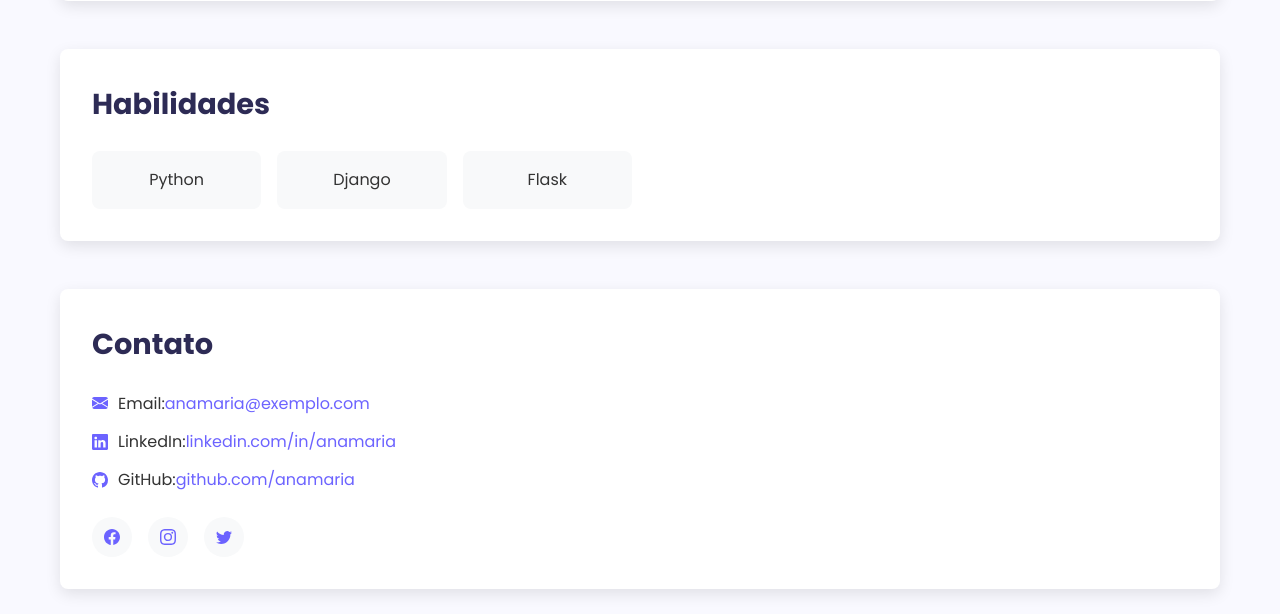
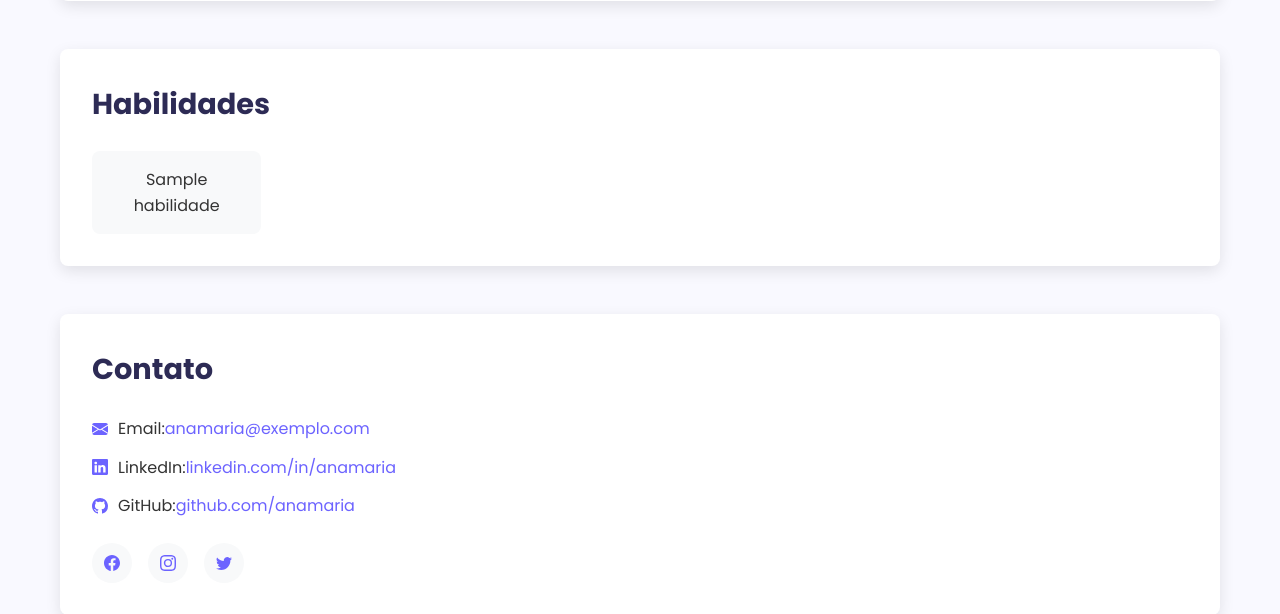
Before and after one commit to anamariagds/deployportfolio, a Django app: page / in a window 1280 px wide. Shown: the part 772-1386 px from the top of the page. Run offline with Django 5.2, Linux system fonts and the light colour scheme; tables that the repository leaves empty hold one stand-in row (values such as "Sample post").

Commit message:
views e templates dinamicos para habilidades e projetos

```diff
--- a/portfolio/templates/home.html
+++ b/portfolio/templates/home.html
@@ -22,8 +22,8 @@
     <section class="skills-section">
         <h2>Habilidades</h2>
         <ul class="skills-list">
-            {% for nome, dados in habilidades.items %}
-                <li class="skill-item" >{{ dados.nome }}</li>
+            {% for habilidade in habilidades %}
+                <li class="skill-item" >{{ habilidade.nome }}</li>
             {% endfor %}
         </ul>
     </section>
--- a/portfolio/templates/projetos.html
+++ b/portfolio/templates/projetos.html
@@ -9,9 +9,9 @@
         <p>Aqui estão alguns dos projetos que desenvolvi. Clique em um projeto para ver mais detalhes.</p>
 
         <ul class="project-list">
-            {% for nome, dados in projetos.items %}
+            {% for projeto in projetos %}
                 <li class="project-item">
-                    <a href="{% url 'detalhes_projeto' id_projeto=nome %}">{{ dados.titulo }}</a>
+                    <a href="{% url 'detalhes_projeto' id_projeto=projeto.id %}">{{ projeto.titulo }}</a>
                 </li>
             {% endfor %}
         </ul>
--- a/portfolio/views.py
+++ b/portfolio/views.py
@@ -1,13 +1,26 @@
-from django.shortcuts import render
-from .dados import habilidades, projetos
+from django.shortcuts import render, redirect
+#from .dados import habilidades, projetos
+from .models import Habilidade, Projeto
+#from .forms import ContatoForm
+from django.core.mail import EmailMessage
+from django.conf import settings
+from django.contrib import messages
 
 # Create your views here.
 def home(request):
+    habilidades = Habilidade.objects.all()
     return render(request, 'home.html', {'habilidades': habilidades})
-
 def lista_projetos(request):
+    projetos = Projeto.objects.all()
     return render(request, 'projetos.html', {'projetos': projetos})
 
 def detalhes_projeto(request, id_projeto):
-    projeto = projetos.get(id_projeto)
+    projeto = Projeto.objects.get(id=id_projeto)
     return render(request, 'detalhes_projeto.html', {'projeto': projeto})
+
+# def lista_projetos(request):
+#     return render(request, 'projetos.html', {'projetos': projetos})
+
+# def detalhes_projeto(request, id_projeto):
+#     projeto = projetos.get(id_projeto)
+#     return render(request, 'detalhes_projeto.html', {'projeto': projeto})
--- /dev/null
+++ b/requirements.txt
@@ -0,0 +1,5 @@
+asgiref==3.8.1
+Django==5.2.1
+django-recaptcha==4.1.0
+python-decouple==3.8
+sqlparse==0.5.3
```
Also changed, not shown: 1 other file.
